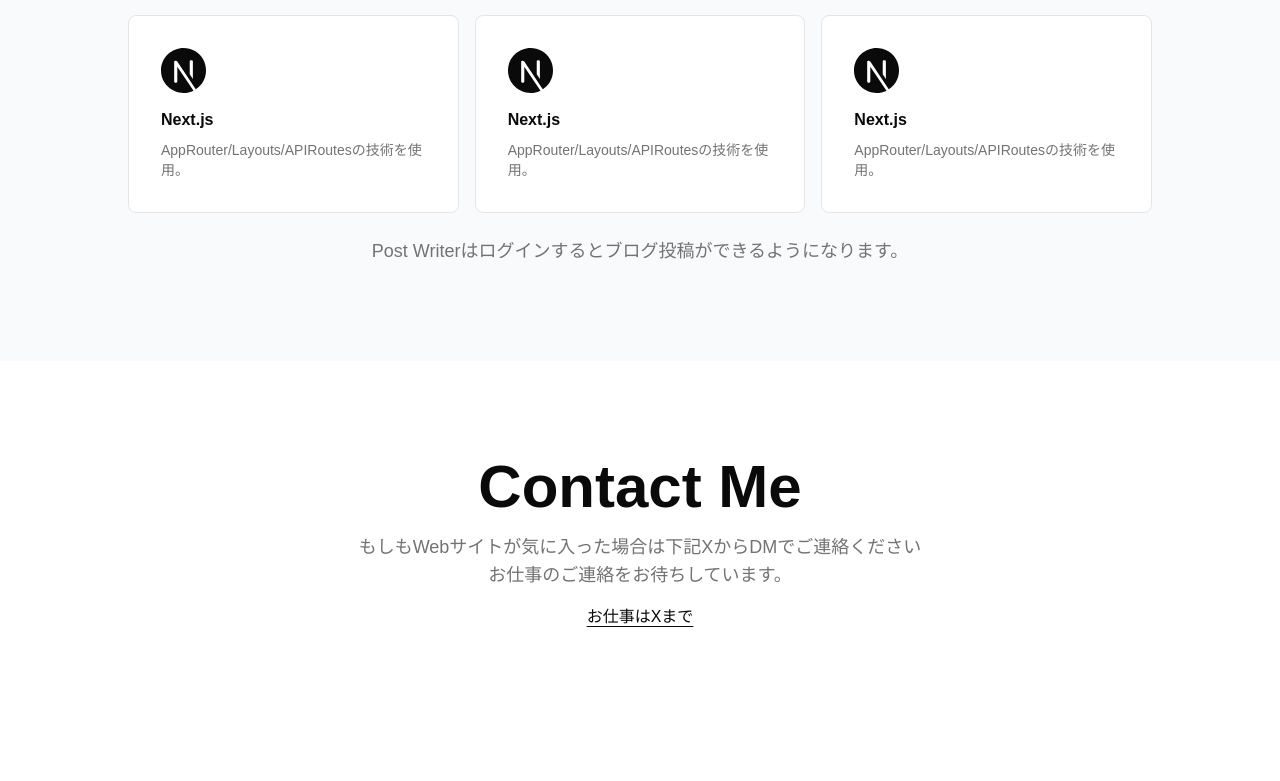
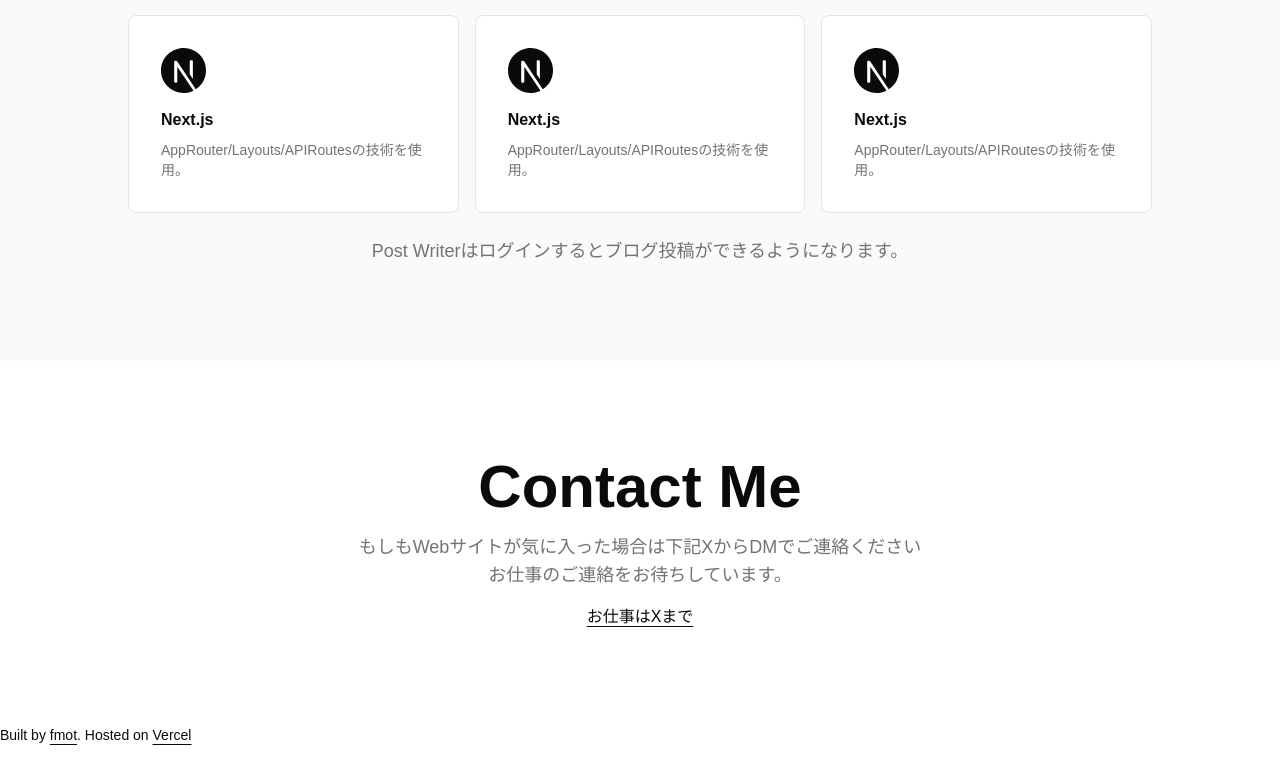
Before and after one commit to fmot/blog-platform, a Next.js app: page / in a window 1280 px wide. Shown: the part 1035-1816 px from the top of the page. Before the commit the page ends 1760 px from the top, so only its background shows below. Built offline with nearby package versions, Linux system fonts and the light colour scheme.

Commit message:
2-21 footer

```diff
--- a/app/(marketing)/layout.tsx
+++ b/app/(marketing)/layout.tsx
@@ -1,5 +1,6 @@
 import { buttonVariants } from "@/components/ui/button";
 import MainNav from "@/components/ui/main-nav";
+import SiteFooter from "@/components/ui/site-footer";
 import { marketingConfig } from "@/config/marketing";
 import { cn } from "@/lib/utils";
 import  Link from "next/link";
@@ -20,6 +21,7 @@ export default function MarketingLayout({
                 </div>
             </header>
             <main>{children}</main>
+            <SiteFooter />
         </div>
     )
 };
--- /dev/null
+++ b/components/ui/site-footer.tsx
@@ -0,0 +1,17 @@
+import { siteconfig } from "@/config/site";
+import Link from "next/link";
+
+export default function SiteFooter(){
+    return (
+        <footer>
+          <div className="container py-10 md:py-0 md:h-20 mx-auto">
+            <p className="text-center text-sm md:text-left">
+              Built by {""}
+              <Link href={siteconfig.links.x} className="underline underline-offset-4 font-medium" target="_blank" rel="noreferrer">fmot</Link>
+              . Hosted on {""}
+              <Link href={"https:://vercel.com"} className="underline underline-offset-4 font-medium" target="_blank" rel="noreferrer">Vercel</Link>
+            </p>
+          </div>
+        </footer>
+    )
+}
```
